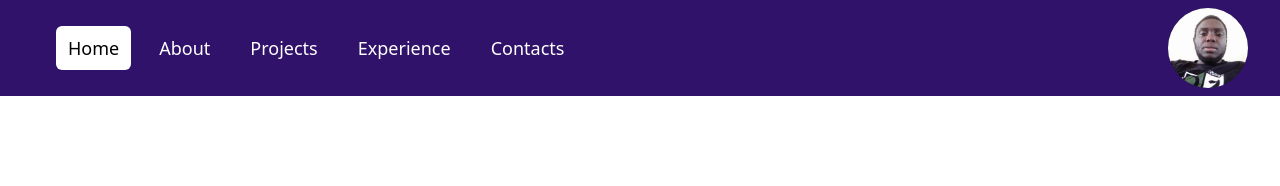
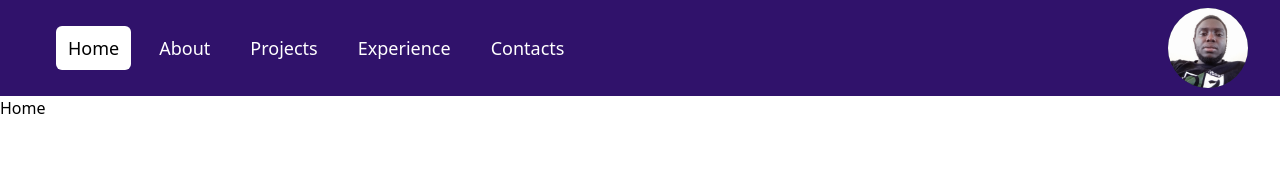
Before and after one commit to DANNJUGUNA/portfolio, a React (Create React App) app: page / in a window 1280 px wide. Shown: the top 186 px of the page. Built offline with nearby package versions, Linux system fonts and the light colour scheme.

Commit message:
imported the home component to the app.js

```diff
--- a/src/App.js
+++ b/src/App.js
@@ -1,9 +1,11 @@
 import React from "react";
+import Home from "./components/Home";
 import NavBar from "./components/NavBar";
 function App() {
   return (
     <div>
       <NavBar/>
+      <Home/>
     </div>
   );
 }
```
